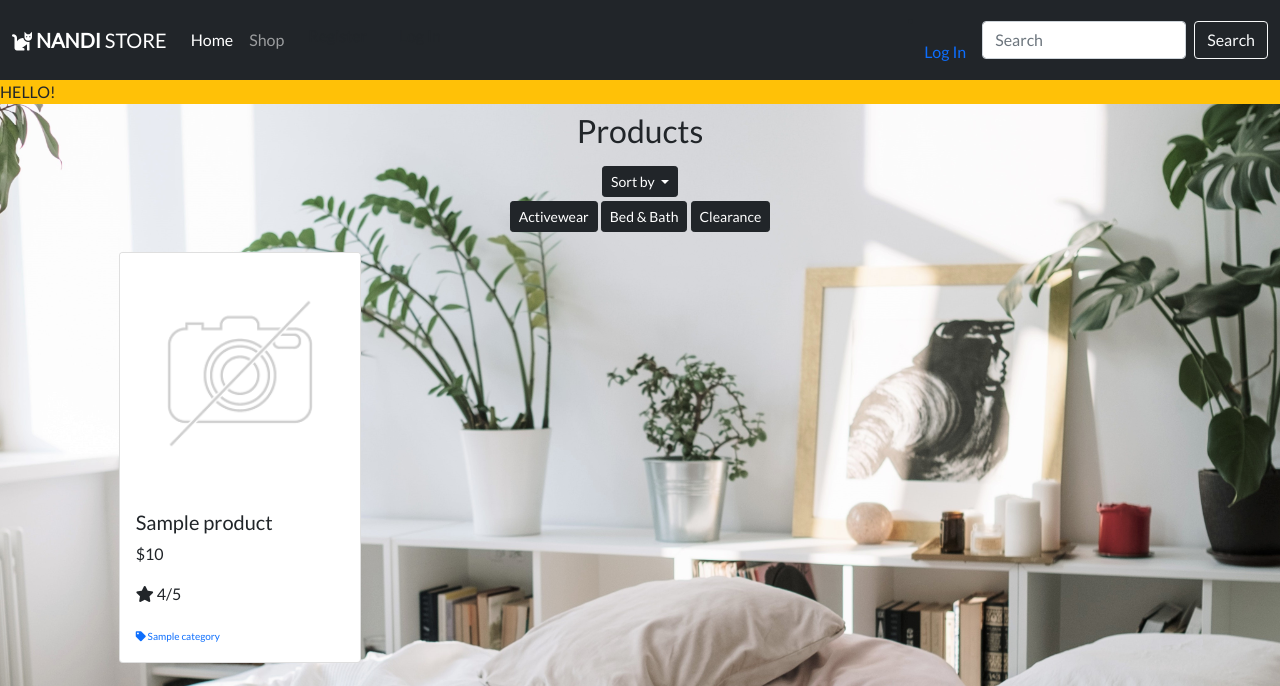
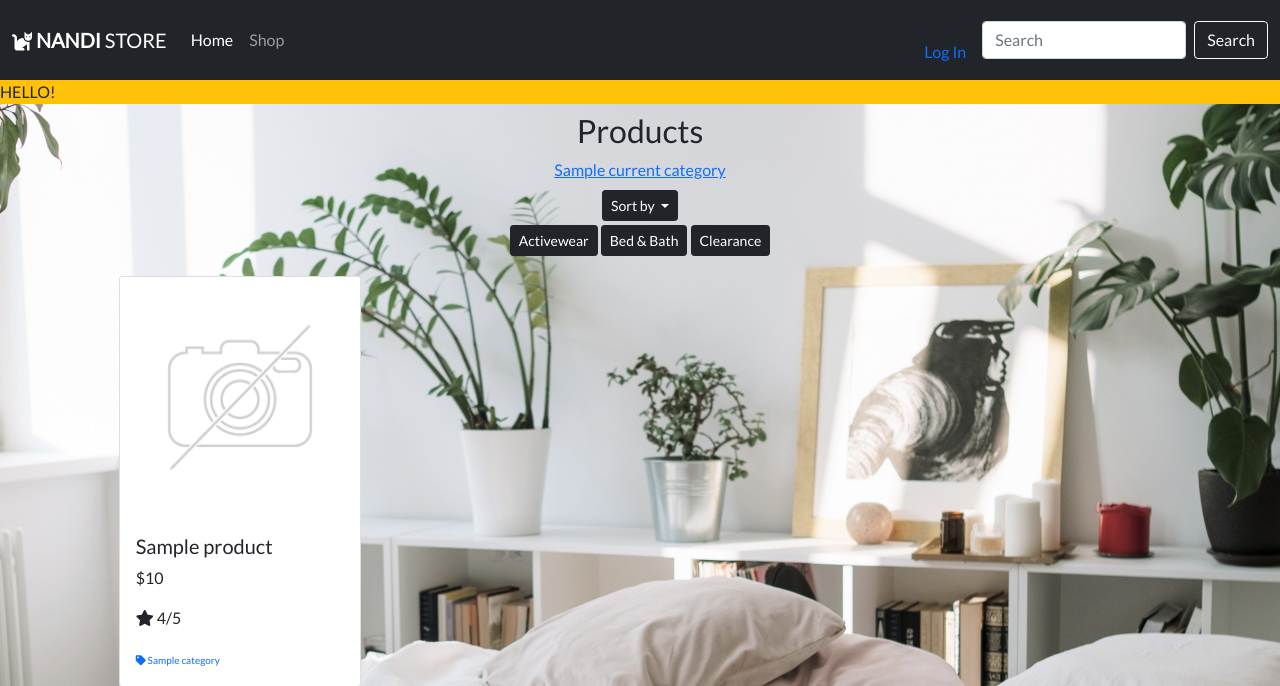
Before and after one commit to Chloe-O/Nandi-Store, a Django app: template products/templates/products/products.html in a window 1280 px wide. Shown: the top 686 px of the page. Run offline with Django 3.2, Linux system fonts and the light colour scheme; the template is opened without the code that fills it: most values are stand-ins (such as "Sample title", 1, 10 or a date in 2020); some libraries are stand-ins or nearby versions.

Commit message:
background image on index now working with help from Sheryl

```diff
--- a/products/templates/products/products.html
+++ b/products/templates/products/products.html
@@ -16,6 +16,11 @@
     <div class="row">
         <div class="col text-center py-2">
             <h2>Products</h2>
+            {% for c in current_categories %}
+            <a href="{% url 'products' %}?category={{ c.name }}">
+                {{ c.friendly_name }}
+            </a>
+            {% endfor %}
         </div>
     </div>
     <div class="row">
--- a/static/css/base.css
+++ b/static/css/base.css
@@ -8,7 +8,7 @@
 /*Header*/
 
 body {
-  background: url('media/bedroomheader.jpg') no-repeat center center fixed;
+  background: url('/media/bedroomheader.jpg') no-repeat center center fixed;
   height: 50vh;
   background-size: cover;
   font-family: 'Lato', sans-serif;
```
